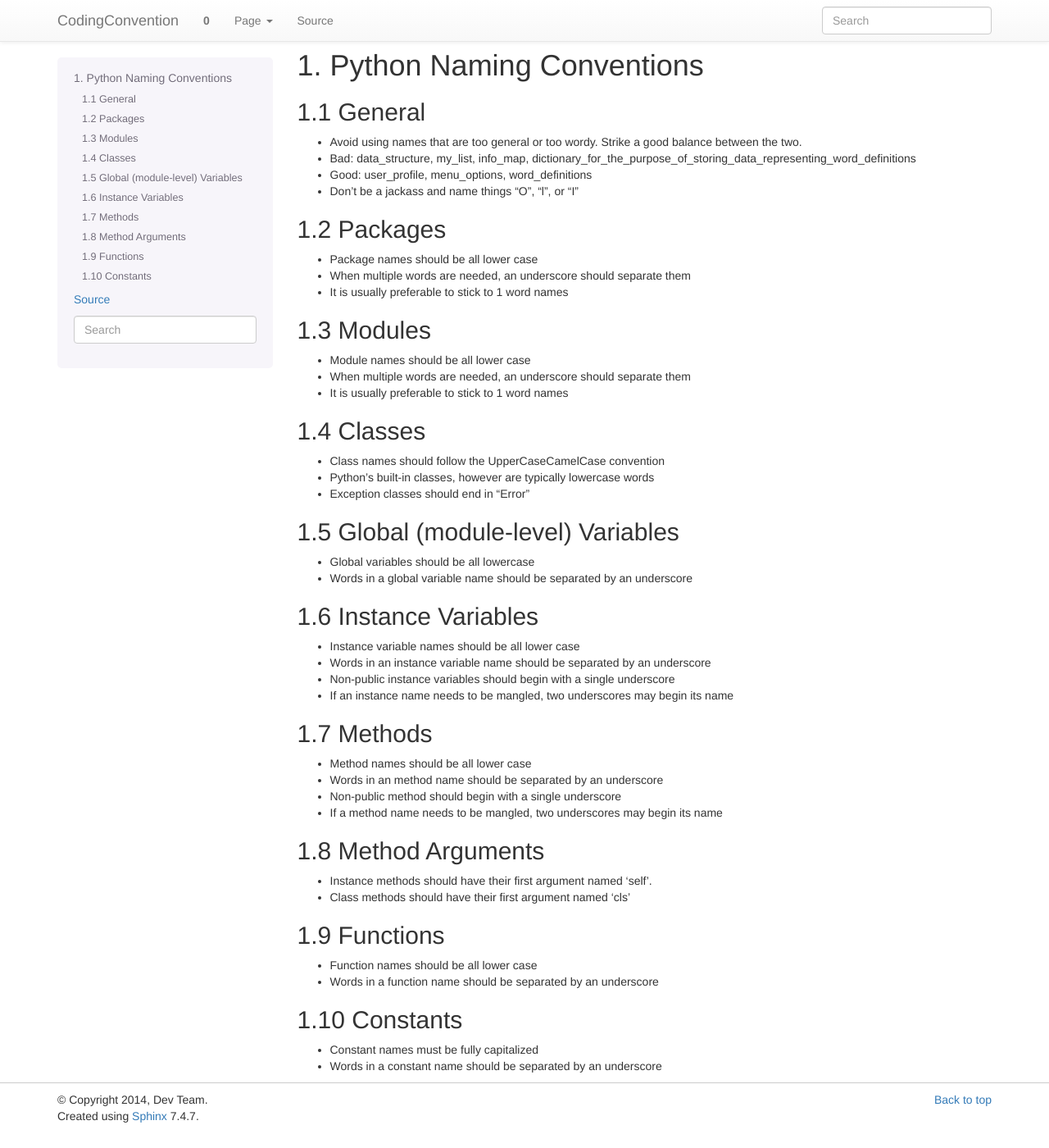
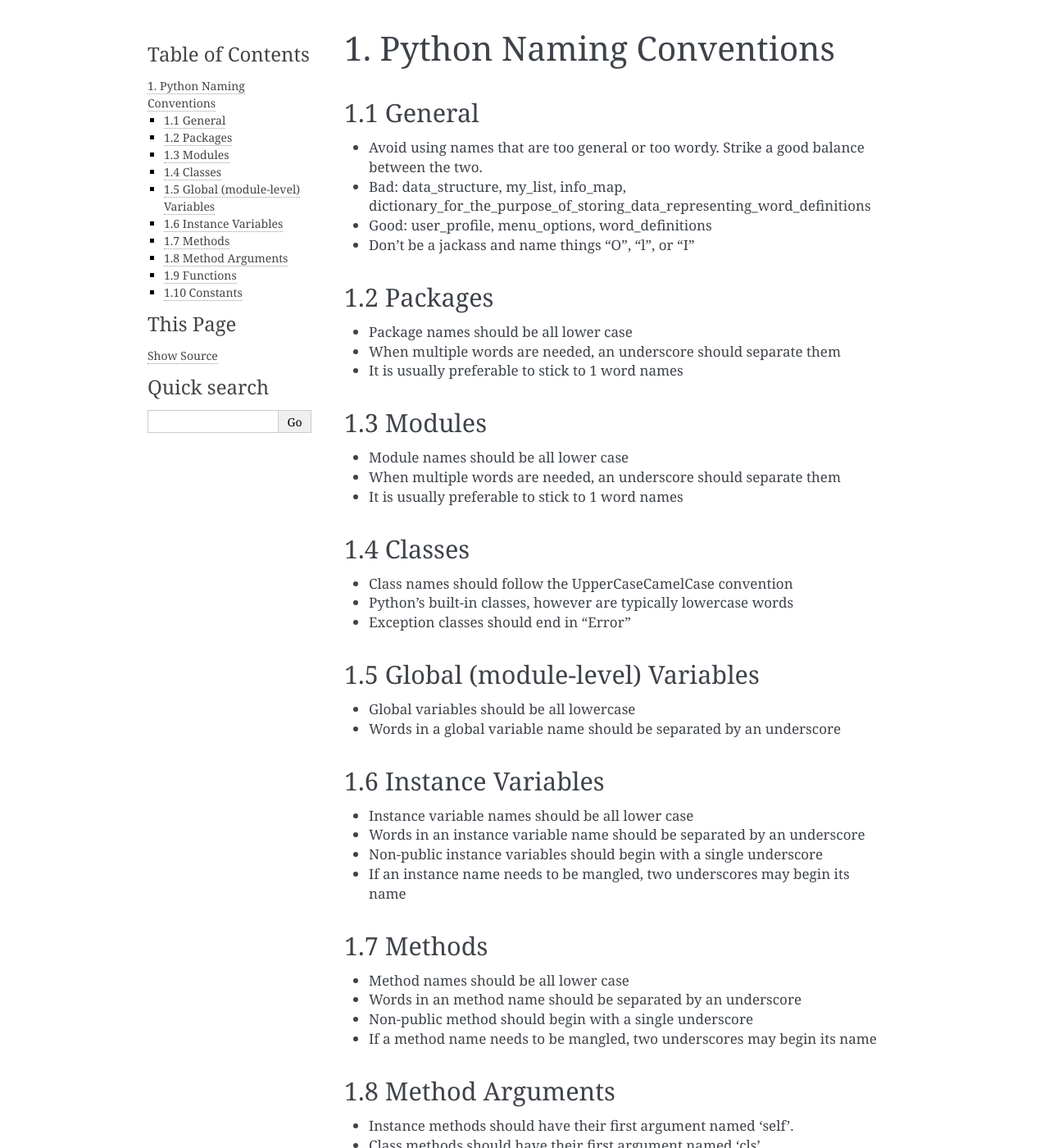
Before and after one commit to AnthonyChiavelli/VisualGitDocs, a Sphinx documentation site: the page built from source/pages/naming_convention.rst, in a window 1280 px wide and 1400 px high. Shown: the whole window at 82% size. Built offline with Sphinx 7.4.7, drawn with Linux system fonts in a browser that asks for light colours; formulas are drawn with MathJax 3; some of the changed text lies outside the part shown.

Commit message:
Removed theme

```diff
--- a/source/conf.py
+++ b/source/conf.py
@@ -14,7 +14,6 @@
 
 import sys
 import os
-import sphinx_bootstrap_theme
 
 # If extensions (or modules to document with autodoc) are in another directory,
 # add these directories to sys.path here. If the directory is relative to the
@@ -39,10 +38,6 @@
     'sphinx.ext.ifconfig',
     'sphinx.ext.viewcode',
 ]
-
-# Activate the theme.
-html_theme = 'bootstrap'
-html_theme_path = sphinx_bootstrap_theme.get_html_theme_path()
 
 # Add any paths that contain templates here, relative to this directory.
 templates_path = ['_templates']
```
